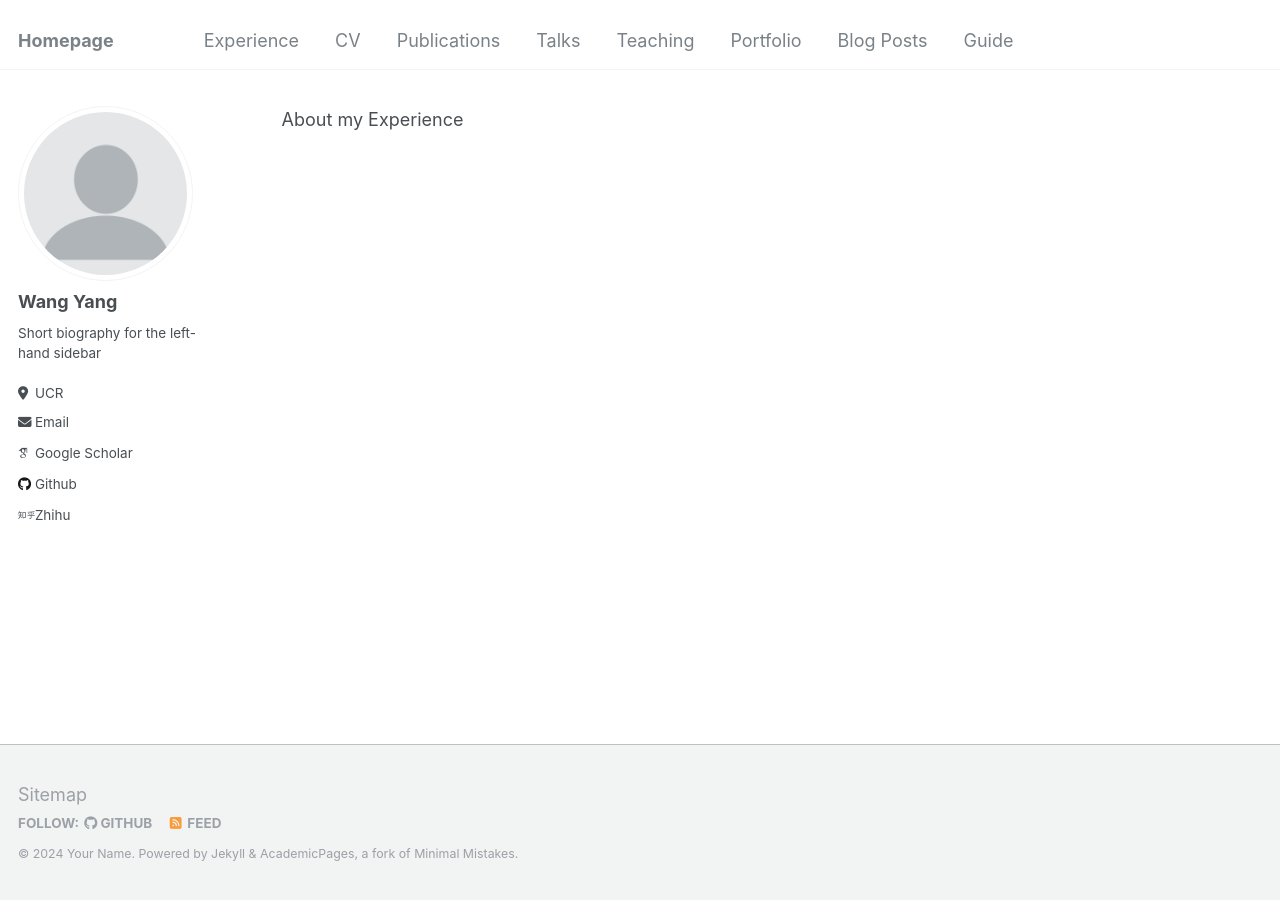
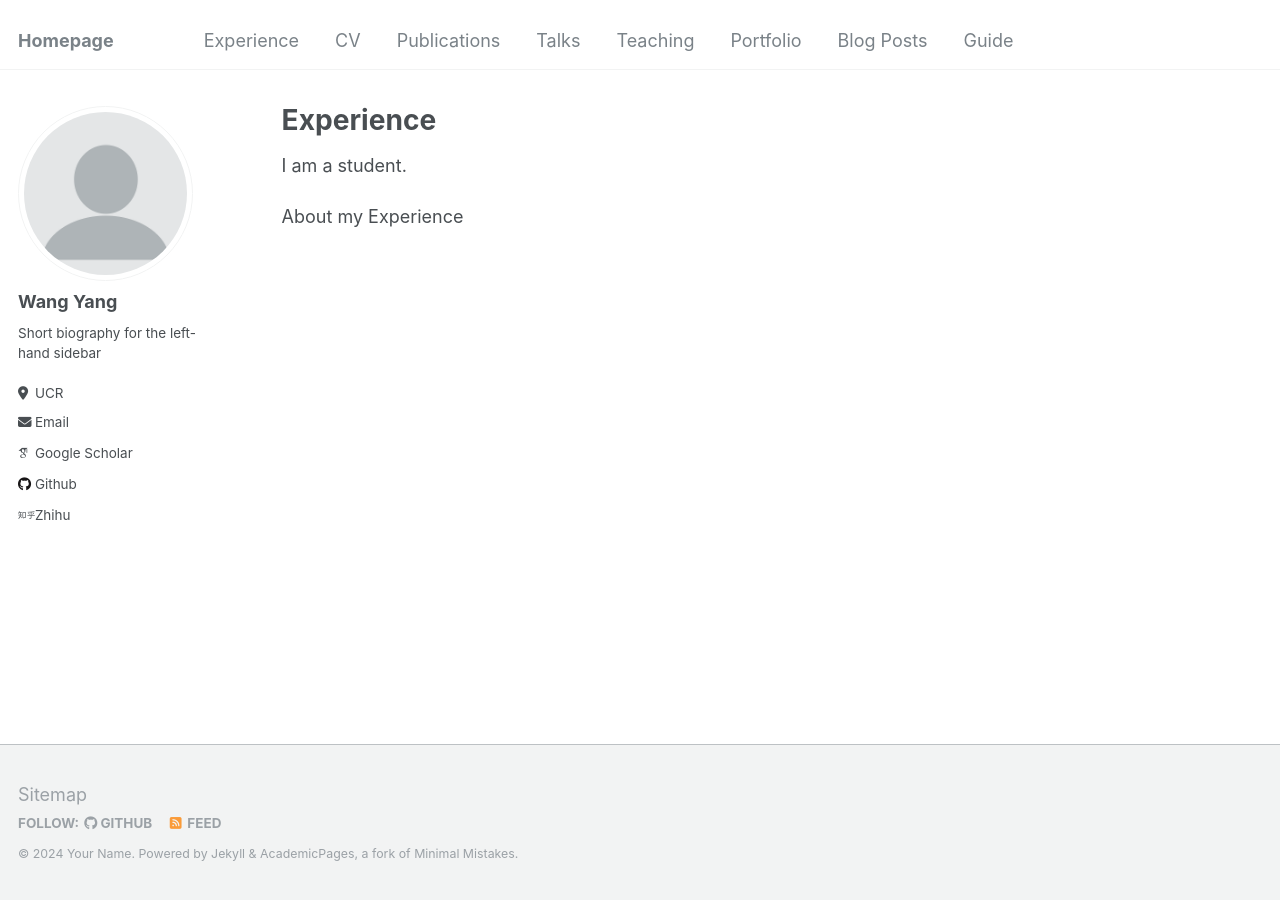
Before and after one commit to uservan/uservan.github.io, a Jekyll site: the page built from _pages/experience.md, in a window 1280 px wide. Built offline with Jekyll 4.4.1, drawn with Linux system fonts in a browser that asks for light colours; some web fonts are replaced; our own code applies the rules of GitHub Pages for plain Markdown files.

Commit message:
Update experience.md

```diff
--- a/_pages/experience.md
+++ b/_pages/experience.md
@@ -1 +1,15 @@
+---
+layout: archive
+permalink: /
+title: "Experience"
+author_profile: true
+redirect_from:
+  - /experience/
+  - /experience.html
+---
+
+{% include base_path %}
+
+I am a student.
+
 About my Experience
```
